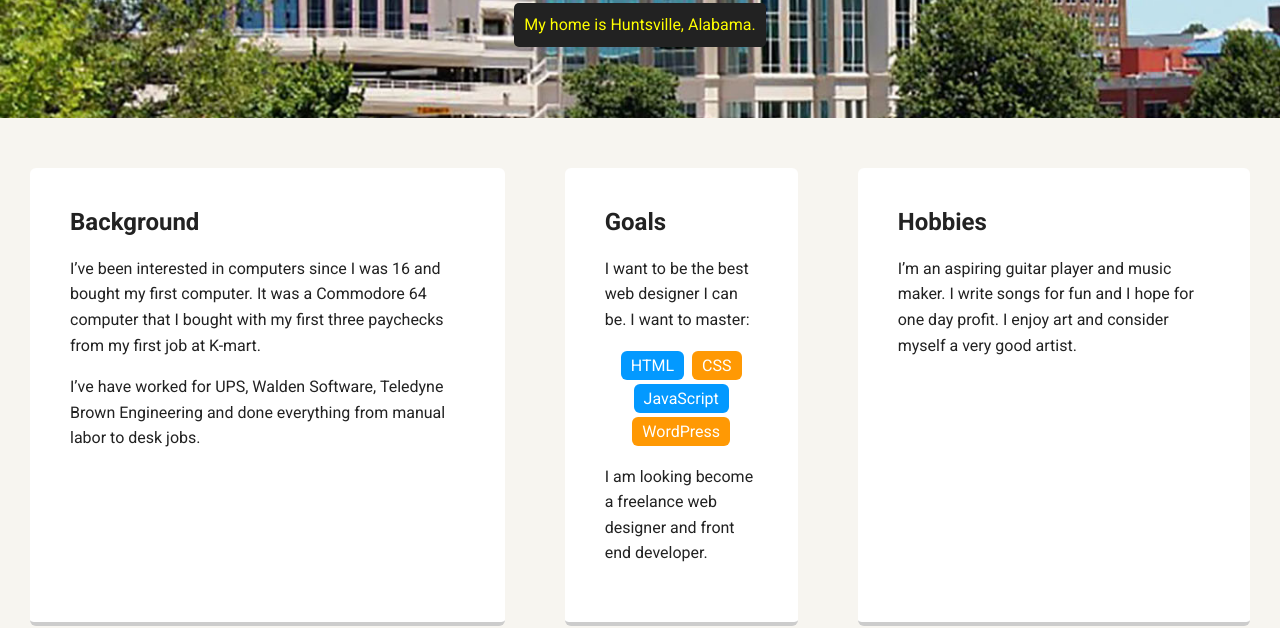
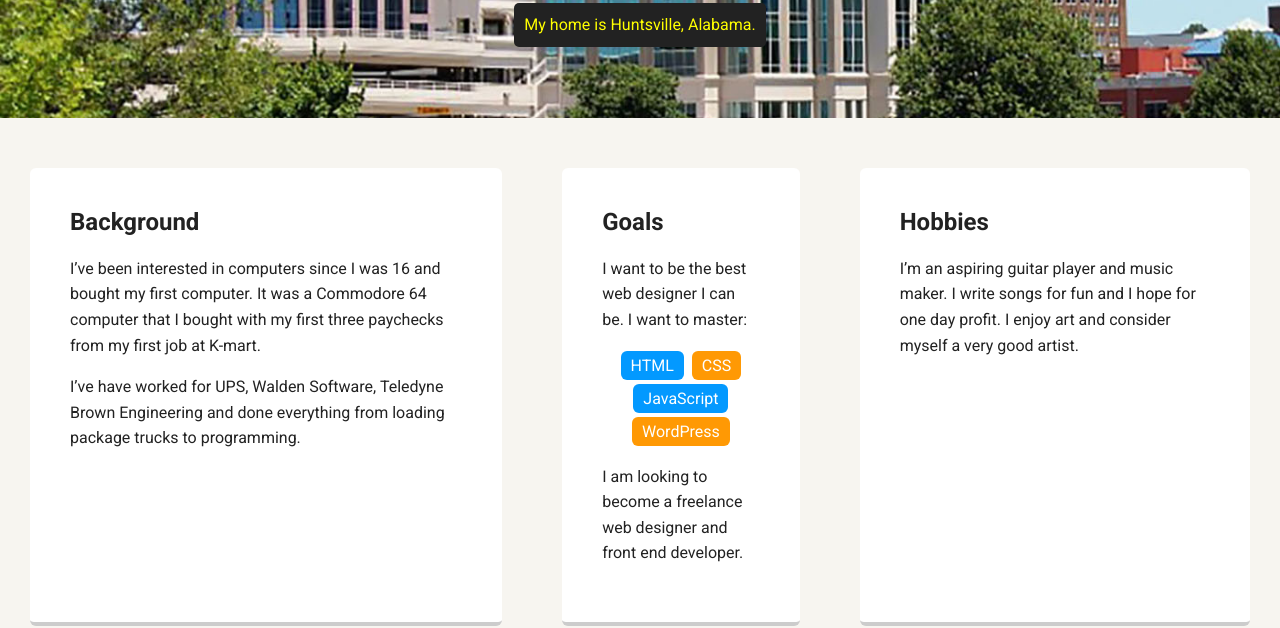
Before and after one commit to james-braun/techdegree-project-one, a plain HTML site: page portfolio_update_v1/index.html in a window 1280 px wide. Shown: the part 352-980 px from the top of the page. Drawn offline with Linux system fonts and the light colour scheme; a web font is replaced by a local one.

Commit message:
changed text

```diff
--- a/portfolio_update_v1/index.html
+++ b/portfolio_update_v1/index.html
@@ -28,7 +28,7 @@
       <div class="card">
         <h2>Background</h2>
         <p>I’ve been interested in computers since I was 16 and bought my first computer.  It was a Commodore 64 computer that I bought with my first three paychecks from my first job at K-mart.</p>
-        <p>I’ve have worked for UPS, Walden Software, Teledyne Brown Engineering and done everything from manual labor to desk jobs.</p>
+        <p>I’ve have worked for UPS, Walden Software, Teledyne Brown Engineering and done everything from loading package trucks to programming.</p>
       </div>
 
       <div class="card">
@@ -40,7 +40,7 @@
           <li>JavaScript</li>
           <li>WordPress</li>
         </ul>
-        <p>I am looking become a freelance web designer and front end developer.</p>
+        <p>I am looking to become a freelance web designer and front end developer.</p>
       </div>
 
       <div class="card">
```
